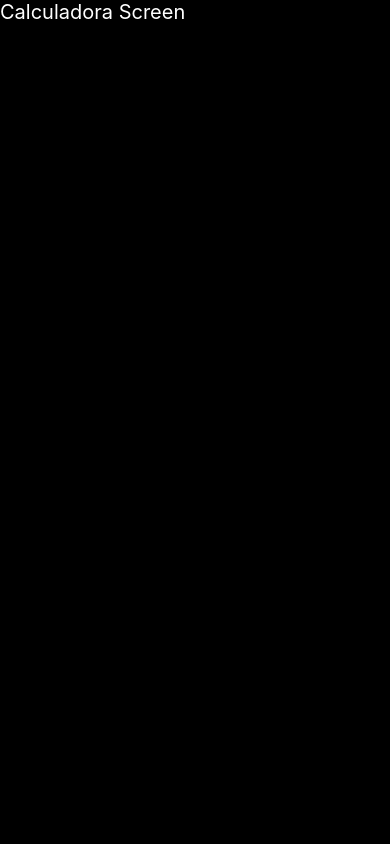
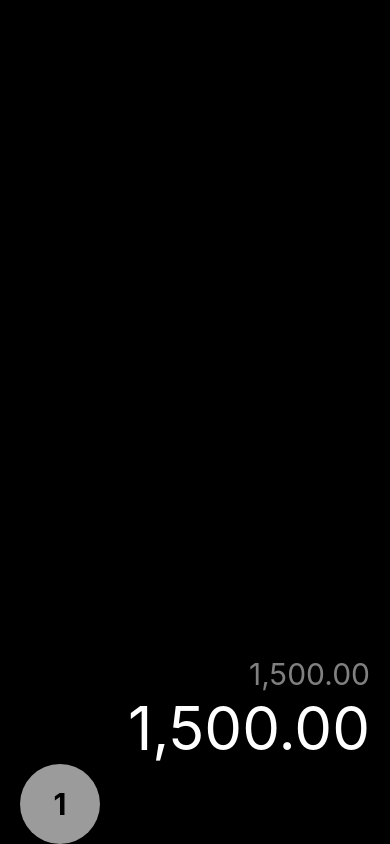
Before and after one commit to JCUrquiza/ReactNativeCalculadora, a React Native app: screen / in a window 390 px wide. Built offline with nearby package versions, Linux system fonts and the light colour scheme.

Commit message:
Agregando los textos de reultado y el diseño del primer boton

```diff
--- a/src/screens/CalculadoraScreen.tsx
+++ b/src/screens/CalculadoraScreen.tsx
@@ -5,8 +5,15 @@
 export const CalculadoraScreen = () => {
 
     return (
-        <View>
-            <Text style={ styles.texto }>Calculadora Screen</Text>
+        <View style={ styles.calculadoraContainer }>
+
+            <Text style={ styles.resultadoPequeno }>1,500.00</Text>
+            <Text style={ styles.resultado }>1,500.00</Text>
+
+            <View style={ styles.boton }>
+                <Text style={ styles.botonTexto }>1</Text>
+            </View>
+
         </View>
     )
 
--- a/src/theme/appTheme.tsx
+++ b/src/theme/appTheme.tsx
@@ -5,8 +5,33 @@
         flex: 1,
         backgroundColor: 'black'
     },
-    texto: {
+    calculadoraContainer: {
+        flex: 1,
+        paddingHorizontal: 20,
+        justifyContent: 'flex-end'
+    },
+    resultado: {
         color: 'white',
-        fontSize: 20
+        fontSize: 60,
+        textAlign: 'right'
+    },
+    resultadoPequeno: {
+        color: 'rgba(255, 255, 255, 0.5)',
+        fontSize: 30,
+        textAlign: 'right'
+    },
+    boton: {
+        width: 80,
+        height: 80,
+        backgroundColor: '#9B9B9B',
+        borderRadius: 100,
+        justifyContent: 'center'
+    },
+    botonTexto: {
+        textAlign: 'center',
+        padding: 10,
+        fontSize: 30,
+        color: 'black',
+        fontWeight: 'bold'
     }
 })
```
